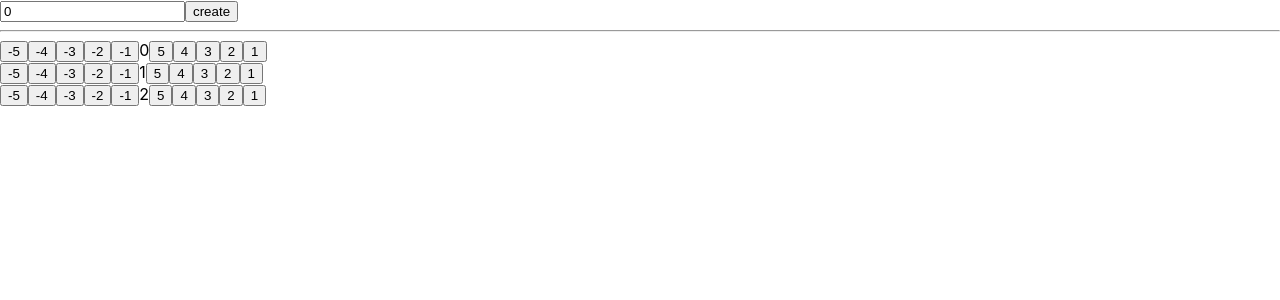
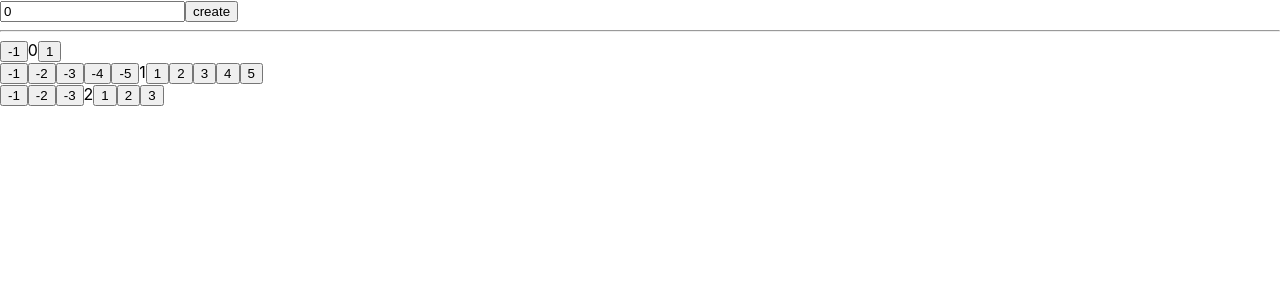
Before and after one commit to Nosov-Pavel/counter_fe5, a React (Create React App) app: page / in a window 1280 px wide. Shown: the top 300 px of the page. Built offline with nearby package versions, Linux system fonts and the light colour scheme.

Commit message:
numberOfButtons

```diff
--- a/src/App.js
+++ b/src/App.js
@@ -4,9 +4,9 @@ import './App.css';
 
 function App() {
     const [list, setList] = useState([
-        {value: 0, id: 1},
-        {value: 1, id: 2},
-        {value: 2, id: 3},
+        {value: 0, id: 1, numberOfButtons: [1]},
+        {value: 1, id: 2, numberOfButtons: [1, 2, 3, 4, 5]},
+        {value: 2, id: 3, numberOfButtons: [1, 2, 3]},
     ])
     const [inputValue, setInputValue] = useState(0);
     const buttonsArr1 = [5, 4, 3, 2, 1];
@@ -36,19 +36,9 @@ function App() {
             <hr/>
             {list.map(elem =>
             <div key={elem.id}>
-                {/*<button onClick={() => counterPlus(el.id,  -5)}>-5</button>*/}
-                {/*<button onClick={() => counterPlus(el.id,  -4)}>-4</button>*/}
-                {/*<button onClick={() => counterPlus(el.id,  -3)}>-3</button>*/}
-                {/*<button onClick={() => counterPlus(el.id,  -2)}>-2</button>*/}
-                {/*<button onClick={() => counterPlus(el.id,  -1)}>-1</button>*/}
-                {buttonsArr1.map(el => <button onClick={()=> counterPlus(elem.id, -el)}>{-el}</button>)}
+                {elem.numberOfButtons.map(el => <button onClick={()=> counterPlus(elem.id, -el)}>{-el}</button>)}
                 {elem.value}
-                {buttonsArr1.map(el => <button onClick={()=> counterPlus(elem.id, el)}>{el}</button>)}
-                {/*<button onClick={() => counterPlus(el.id,1)}>+1</button>*/}
-                {/*<button onClick={() => counterPlus(el.id,2)}>+2</button>*/}
-                {/*<button onClick={() => counterPlus(el.id,3)}>+3</button>*/}
-                {/*<button onClick={() => counterPlus(el.id,4)}>+4</button>*/}
-                {/*<button onClick={() => counterPlus(el.id,5)}>+5</button>*/}
+                {elem.numberOfButtons.map(el => <button onClick={()=> counterPlus(elem.id, el)}>{el}</button>)}
             </div>)}
         </div>
     );
```
